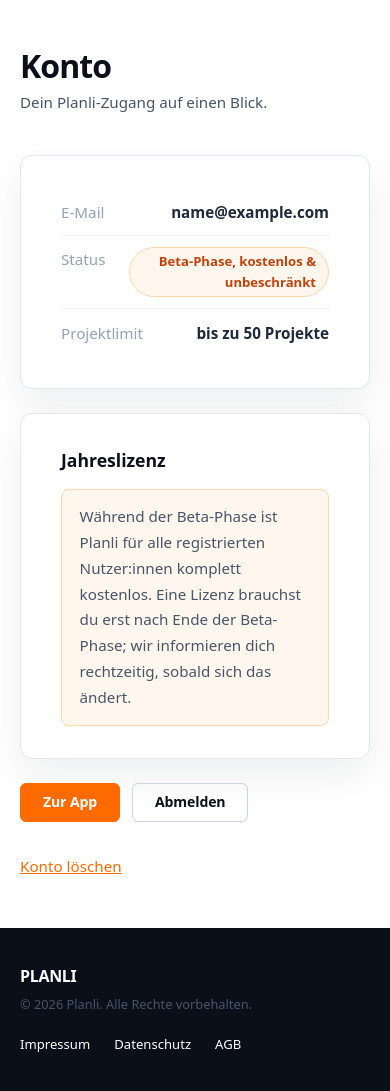
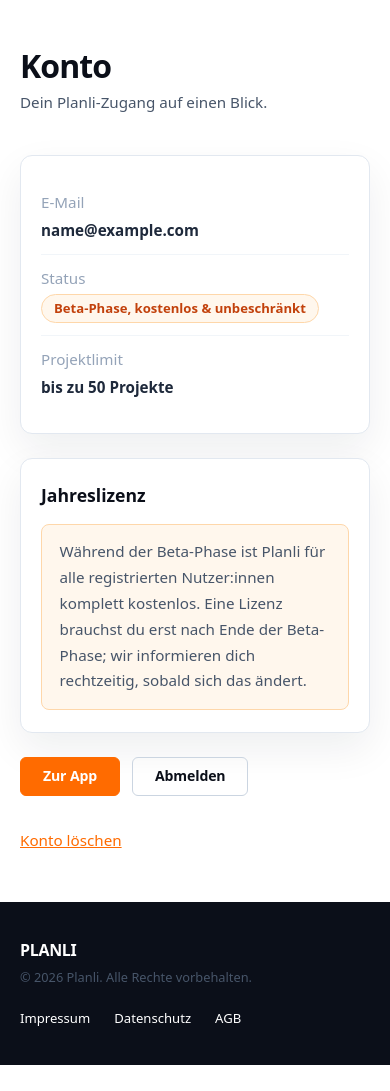
Before and after one commit to reziprok22/Planvision, a Django app: page /accounts/konto/ in a window 390 px wide. Shown: the part 306-1397 px from the top of the page. After the commit the page ends 1371 px from the top, so only its background shows below. Run offline with Django 5.2, Linux system fonts and the light colour scheme; the visitor is signed in with stand-in values (Sample User, id 1); data comes from the database, SQL or seed files in the repository.

Commit message:
Konto-Seite: responsive Fix für Info-Liste
.app-shell-main bekommt flex:1/min-width:0, damit die Hauptspalte im
Flex-Row schrumpfen darf — sonst zwang die breiteste (nicht umbrechende)
Status-Pille die ganze Seite über die Viewport-Breite → horizontales
Abschneiden. Zusätzlich Media-Query <560px, die die konto-row von
Label-links/Wert-rechts auf gestapelt (linksbündig) umstellt.

Co-Authored-By: Claude Opus 4.8 <noreply@anthropic.com>

```diff
--- a/templates/accounts/konto.html
+++ b/templates/accounts/konto.html
@@ -77,6 +77,19 @@
         }
 
         .konto-delete-link a:hover { color: #B91C1C; }
+
+        @media (max-width: 560px) {
+            .konto-card { padding: 1.4rem 1.25rem; }
+
+            /* Label über Wert stapeln statt seitlich quetschen —
+               so bleibt der lange E-Mail-/Status-Text lesbar */
+            .konto-row {
+                flex-direction: column;
+                align-items: flex-start;
+                gap: 4px;
+            }
+            .konto-row dd { text-align: left; }
+        }
     </style>
 {% endblock %}
 
@@ -148,7 +161,7 @@
            QR-Rechnung, und nach Zahlungseingang wird dein Konto für ein Jahr freigeschaltet.</p>
         <div class="konto-actions">
             <a class="btn btn-primary"
-               href="mailto:gruezi@bauphysiklengg.ch?subject=Planli%20Jahreslizenz&body=Guten%20Tag%0A%0AIch%20m%C3%B6chte%20eine%20Planli-Jahreslizenz%20f%C3%BCr%20das%20Konto%20{{ user.email|urlencode }}%20bestellen.%0A%0ARechnungsadresse%3A%0A">
+               href="mailto:info@planli.net?subject=Planli%20Jahreslizenz&body=Guten%20Tag%0A%0AIch%20m%C3%B6chte%20eine%20Planli-Jahreslizenz%20f%C3%BCr%20das%20Konto%20{{ user.email|urlencode }}%20bestellen.%0A%0ARechnungsadresse%3A%0A">
                Rechnung anfordern</a>
         </div>
         {% endif %}
--- a/templates/base.html
+++ b/templates/base.html
@@ -254,6 +254,14 @@
             padding: 8px 0 0;
         }
 
+        /* Hauptspalte muss im Flex-Row schrumpfen dürfen (min-width:0),
+           sonst zwingt die breiteste Zeile die ganze Seite über die
+           Viewport-Breite → horizontales Abschneiden */
+        .app-shell-main {
+            flex: 1;
+            min-width: 0;
+        }
+
         .app-side {
             flex: 0 0 218px;
             display: flex;
```
